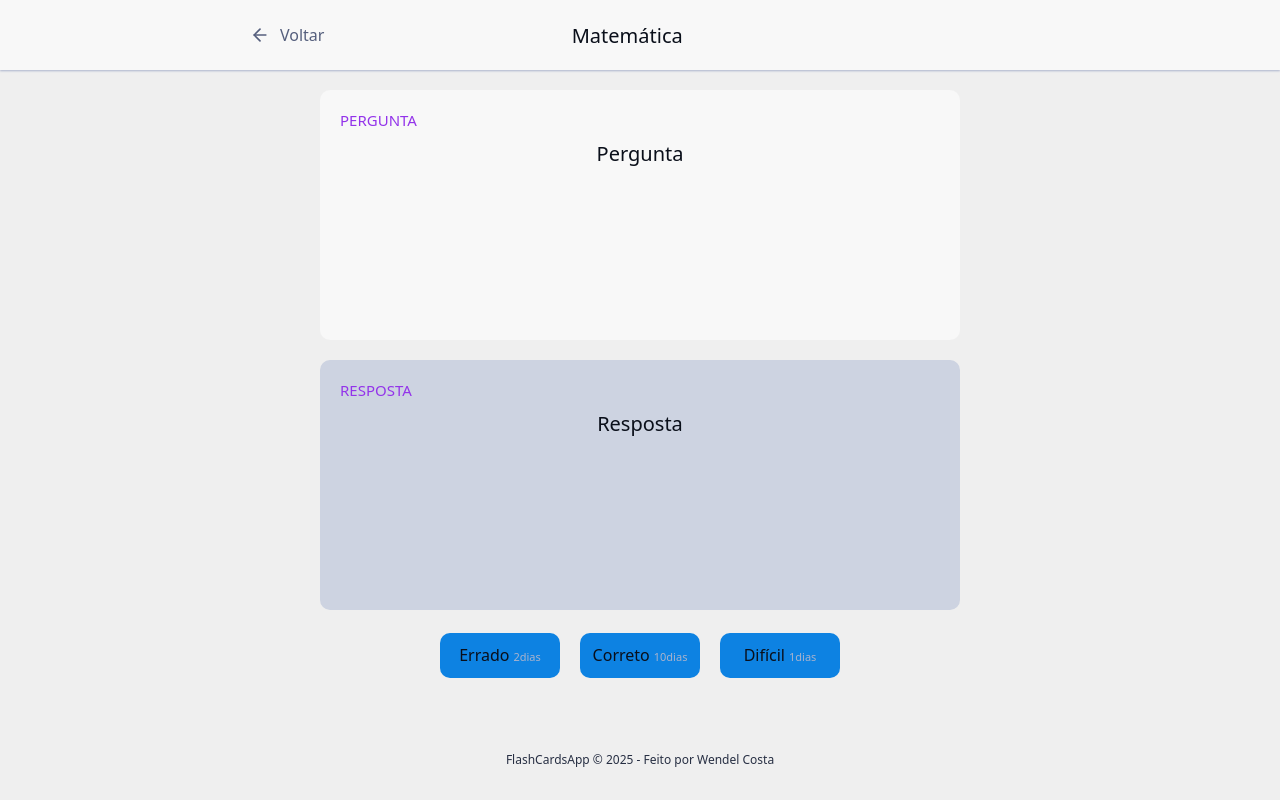
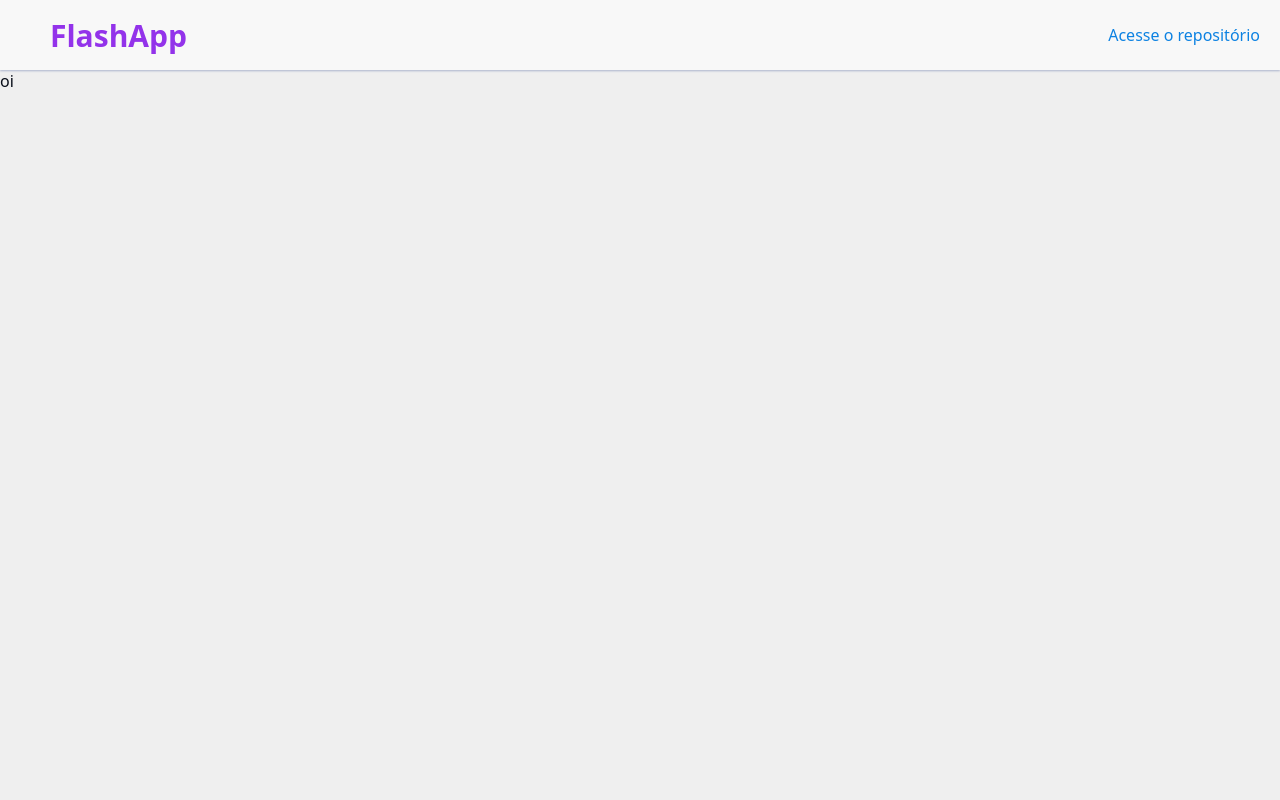
Before and after one commit to Wendel-Costa/FlashcardsApp, a React (Vite) app in the folder frontend/: page / in a window 1280 px wide. Built offline with nearby package versions, Linux system fonts and the light colour scheme.

Commit message:
creating LoginHeader component

```diff
--- a/frontend/src/App.tsx
+++ b/frontend/src/App.tsx
@@ -1,11 +1,12 @@
 import './styles/theme.css';
 import './styles/global.css';
 //import { Home } from './pages/Home';
-import { CardView } from './pages/CardView';
+//import { CardView } from './pages/CardView';
+import { Login } from './pages/Login';
 
 function App() {
   return (
-    <CardView />
+    <Login />
   )
 }
 
--- /dev/null
+++ b/frontend/src/components/LoginHeader/index.tsx
@@ -0,0 +1,10 @@
+import styles from './styles.module.css'
+import { DefaultHeader } from "../DefaultHeader";
+
+export function LoginHeader() {
+   return (
+      <DefaultHeader>
+         <a href='https://github.com/Wendel-Costa/FlashcardsApp' className={styles.text} target='__blank'>Acesse o repositório</a>
+      </DefaultHeader>
+   )
+}
--- /dev/null
+++ b/frontend/src/components/LoginHeader/styles.module.css
@@ -0,0 +1,10 @@
+.text {
+   color: var(--action);
+   text-decoration: none;
+}
+
+.text:hover {
+   color: var(--action-hover);
+   transition: all 0.2s;
+   cursor: pointer;
+}
--- /dev/null
+++ b/frontend/src/pages/Login/index.tsx
@@ -0,0 +1,10 @@
+import { LoginHeader } from "../../components/LoginHeader";
+
+export function Login() {
+   return (
+      <>
+         <LoginHeader />
+         <div>oi</div>
+      </>
+   )
+}
```
